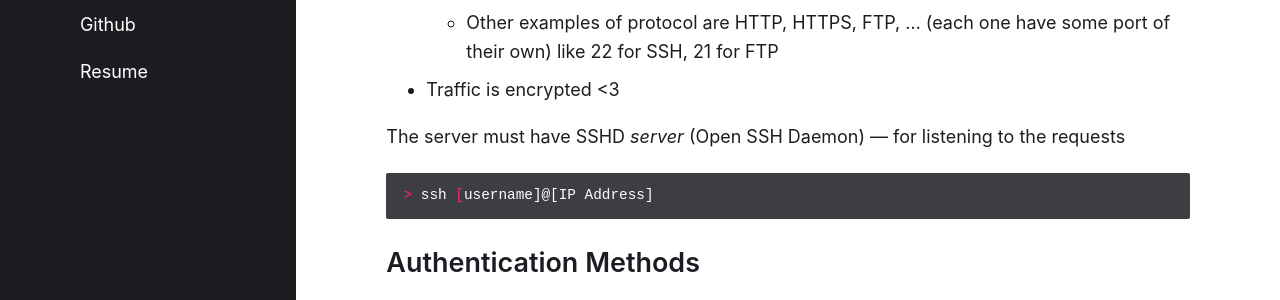
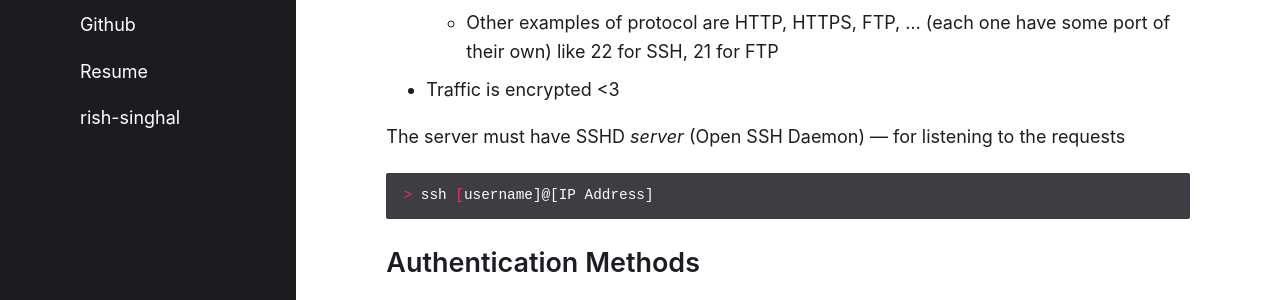
Before and after one commit to rish-singhal/blogs, a Jekyll site: the page built from index.html, in a window 1280 px wide. Shown: the part 298-598 px from the top of the page. Built offline with Jekyll 4.4.1, drawn with Linux system fonts in a browser that asks for light colours; formulas are drawn with MathJax 3.

Commit message:
added link to website

```diff
--- a/_config.yml
+++ b/_config.yml
@@ -33,6 +33,7 @@ external:                    # see http://fontawesome.com/icons
  - {title: Mail, icon: envelope, url: "mailto:rishabh.singhal@research.iiit.ac.in"}
  - {title: Github, icon: github, url: "https://github.com/rish-singhal"}
  - {title: Resume, icon: link, url: "https://github.com/rish-singhal/Resume/blob/main/resume_rishabh_singhal.pdf"}
+ - {title: rish-singhal, icon: link, url: "https://rish-singhal.github.io"}
 #  - {title: Subscribe, icon: rss, url: "/feed.xml"}
 
 # comments:
```
